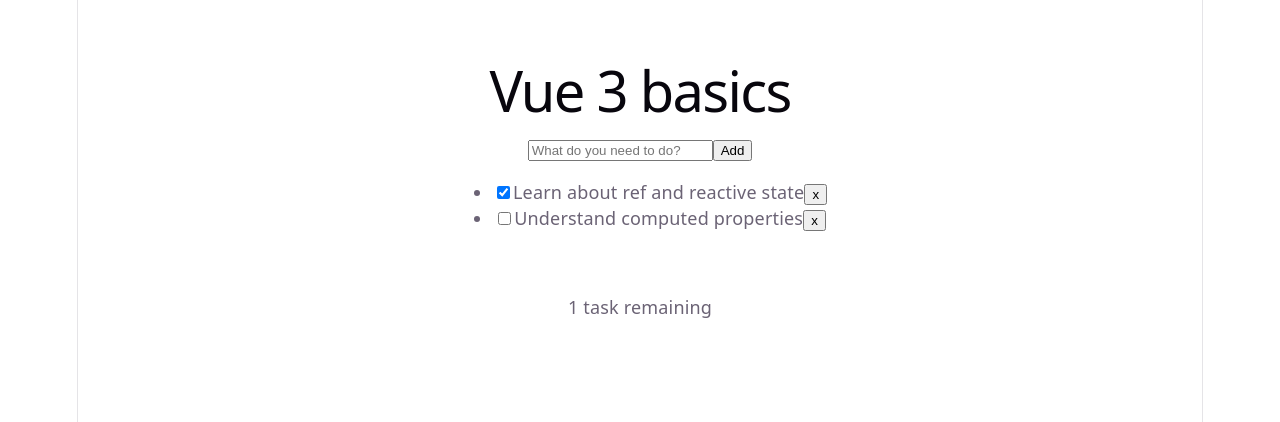
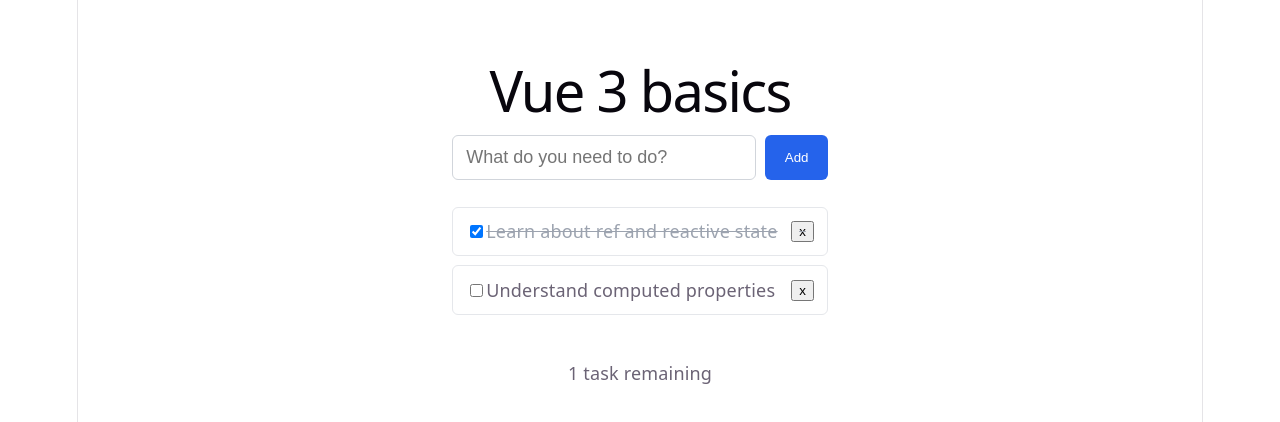
Before and after one commit to ZongyaoYang/vue-starter, a Vue app: page / in a window 1280 px wide. Shown: the top 422 px of the page. Built offline with nearby package versions, Linux system fonts and the light colour scheme.

Commit message:
add css styling

```diff
--- a/src/App.vue
+++ b/src/App.vue
@@ -72,4 +72,36 @@
   margin: 0 auto;
   padding: 2.5rem 1.5rem;
 }
+
+.add-form {
+  display: flex;
+  gap: 0.5rem;
+  margin-bottom: 1.5rem;
+}
+
+.add-form input {
+  flex: 1;
+  padding: 0.6rem 0.75rem;
+  border: 1px solid #d1d5db;
+  border-radius: 6px;
+  font-size: 1rem;
+}
+
+.add-form button {
+  padding: 0.6rem 1.1rem;
+  border: none;
+  border-radius: 6px;
+  background: #2563eb;
+  color: white;
+  cursor: pointer;
+}
+
+.todo-list {
+  list-style: none;
+  margin: 0;
+  padding: 0;
+  display: flex;
+  flex-direction: column;
+  gap: 0.5rem;
+}
 </style>
--- a/src/components/TodoItem.vue
+++ b/src/components/TodoItem.vue
@@ -29,3 +29,20 @@
     </button>
   </li>
 </template>
+
+<style scoped>
+.todo-item {
+  display: flex;
+  align-items: center;
+  justify-content: space-between;
+  gap: 0.75rem;
+  padding: 0.6rem 0.75rem;
+  border: 1px solid #e5e7eb;
+  border-radius: 6px;
+}
+
+.todo-item--done {
+  text-decoration: line-through;
+  color: #9ca3af;
+}
+</style>
```
